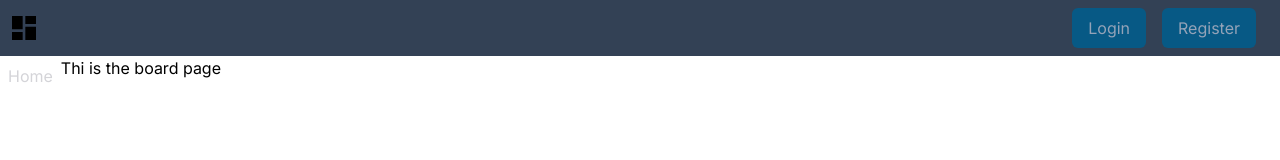
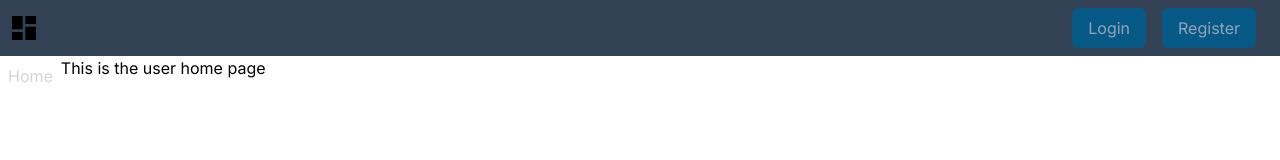
Before and after one commit to LucioFurnari/Trello-clon-client, a Next.js app: page /user in a window 1280 px wide. Shown: the top 160 px of the page. Built offline with nearby package versions, Linux system fonts and the light colour scheme; no server answers.

Commit message:
feat: layout file and boards route inside user route

```diff
--- /dev/null
+++ b/src/app/user/@boards/boards/page.tsx
@@ -0,0 +1,9 @@
+
+
+export default function BoardsPage() {
+  return (
+    <>
+      <h1>This is the list of the user boards</h1>
+    </>
+  )
+}
--- /dev/null
+++ b/src/app/user/@boards/layout.tsx
@@ -0,0 +1,9 @@
+
+export default function BoardLayout({ children }: { children: React.ReactNode }) {
+
+  return (
+    <>
+      {children}
+    </>
+  )
+}
--- a/src/app/user/@boards/page.tsx
+++ b/src/app/user/@boards/page.tsx
@@ -3,7 +3,7 @@
 export default function BoardPage() {
   return (
     <div>
-      <h1>Thi is the board page</h1>
+      <h1>This is the user home page</h1>
     </div>
   )
 }
```
